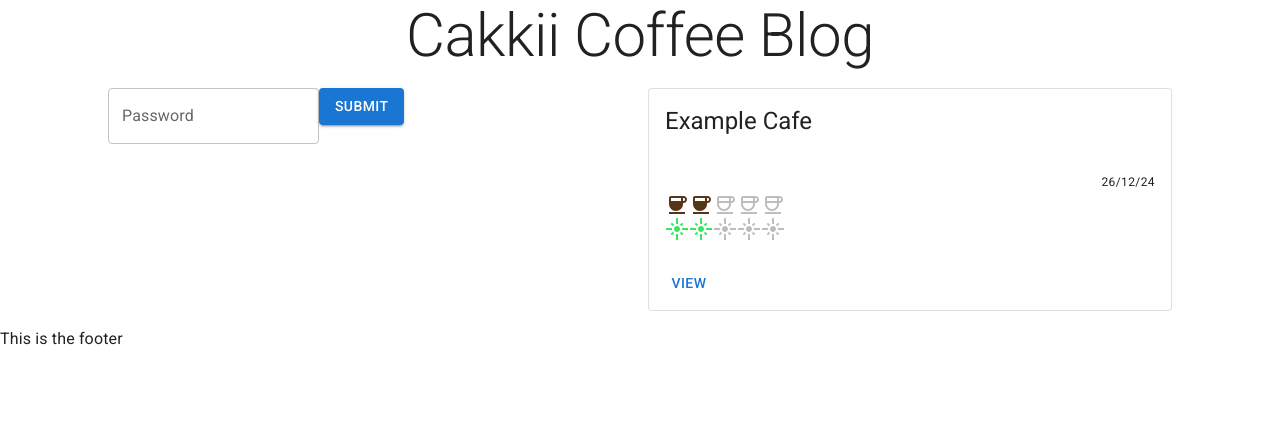
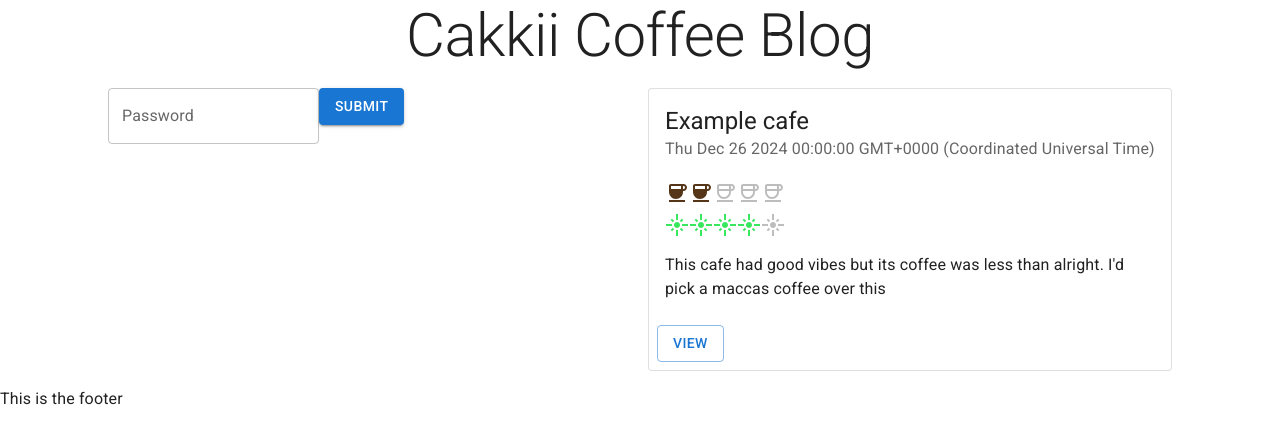
Before and after one commit to Cakkii/coffee-blog, a React (Vite) app: page / in a window 1280 px wide. Shown: the top 444 px of the page. Built offline with nearby package versions, Linux system fonts and the light colour scheme.

Commit message:
Moved cafe entry to a component

```diff
--- a/src/App.tsx
+++ b/src/App.tsx
@@ -7,13 +7,13 @@ import {
   CardContent,
   CardHeader,
   Grid2 as Grid,
-  Rating,
   TextField,
   Typography,
 } from "@mui/material";
 import { useState } from "react";
 import { CoffeeRating } from "./components/CoffeeRating.tsx";
 import { VibesRating } from "./components/VibeRating.tsx";
+import { CoffeeBlog } from "./components/CafeBlog.tsx";
 function App() {
   const [password, setPassword] = useState("");
 
@@ -62,22 +62,15 @@ function App() {
             </Button>
           </Grid>
           <Grid size={6}>
-            <Card variant="outlined">
-              <CardHeader title="Example Cafe" />
-              <CardContent>
-                <Box display="flex" flexDirection="column">
-                  <Box display="fex" justifyContent="end">
-                    <Typography variant="caption">26/12/24</Typography>
-                  </Box>
-                  <CoffeeRating value={2} />
-                  <VibesRating value={2} />
-                </Box>
-              </CardContent>
-
-              <CardActions>
-                <Button>View</Button>
-              </CardActions>
-            </Card>
+            <CoffeeBlog
+              cafeHeader="Example cafe"
+              coffeeRating={2}
+              vibesRating={4}
+              date={new Date("2024-12-26")}
+              caption="This cafe had good vibes but its coffee was less than alright. I'd
+            pick a maccas coffee over this
+"
+            />
           </Grid>
         </Grid>
         <Grid size={1}></Grid>
--- /dev/null
+++ b/src/components/CafeBlog.tsx
@@ -0,0 +1,46 @@
+import {
+  Box,
+  Button,
+  Card,
+  CardActions,
+  CardContent,
+  CardHeader,
+  Typography,
+} from "@mui/material";
+import { CoffeeRating } from "./CoffeeRating";
+import { VibesRating } from "./VibeRating";
+
+interface Props {
+  cafeHeader: string;
+  coffeeRating: number;
+  vibesRating: number;
+  date: Date;
+  caption: string;
+}
+
+export const CoffeeBlog: React.FC<Props> = ({
+  cafeHeader,
+  coffeeRating,
+  vibesRating,
+  date,
+  caption,
+}) => {
+  return (
+    <Card variant="outlined">
+      <CardHeader title={cafeHeader} subheader={date.toString()} />
+      <CardContent>
+        <Box display="flex" flexDirection="column" sx={{ mt: -1.5 }}>
+          <CoffeeRating value={coffeeRating} />
+          <VibesRating value={vibesRating} />
+          <Typography variant="body1" sx={{ mt: 2 }}>
+            {caption}
+          </Typography>
+        </Box>
+      </CardContent>
+
+      <CardActions>
+        <Button variant="outlined">View</Button>
+      </CardActions>
+    </Card>
+  );
+};
--- a/src/components/CoffeeRating.tsx
+++ b/src/components/CoffeeRating.tsx
@@ -19,12 +19,10 @@ export const CoffeeRating: React.FC<Props> = ({ value }) => {
     <StyledRating
       name="customized-color"
       defaultValue={value}
-      getLabelText={(value: number) =>
-        `${value} Coffee${value !== 1 ? "s" : ""}`
-      }
       precision={0.5}
       icon={<CoffeeIcon fontSize="inherit" />}
       emptyIcon={<CoffeeBorderIcon fontSize="inherit" />}
+      sx={{ pb: 1 }}
       readOnly
     />
   );
--- a/src/components/VibeRating.tsx
+++ b/src/components/VibeRating.tsx
@@ -19,9 +19,6 @@ export const VibesRating: React.FC<Props> = ({ value }) => {
     <StyledRating
       name="customized-color"
       defaultValue={value}
-      getLabelText={(value: number) =>
-        `${value} Vibes${value !== 1 ? "s" : ""}`
-      }
       precision={0.5}
       icon={<FlareIcon fontSize="inherit" />}
       emptyIcon={<FlareBorderIcon fontSize="inherit" />}
```
